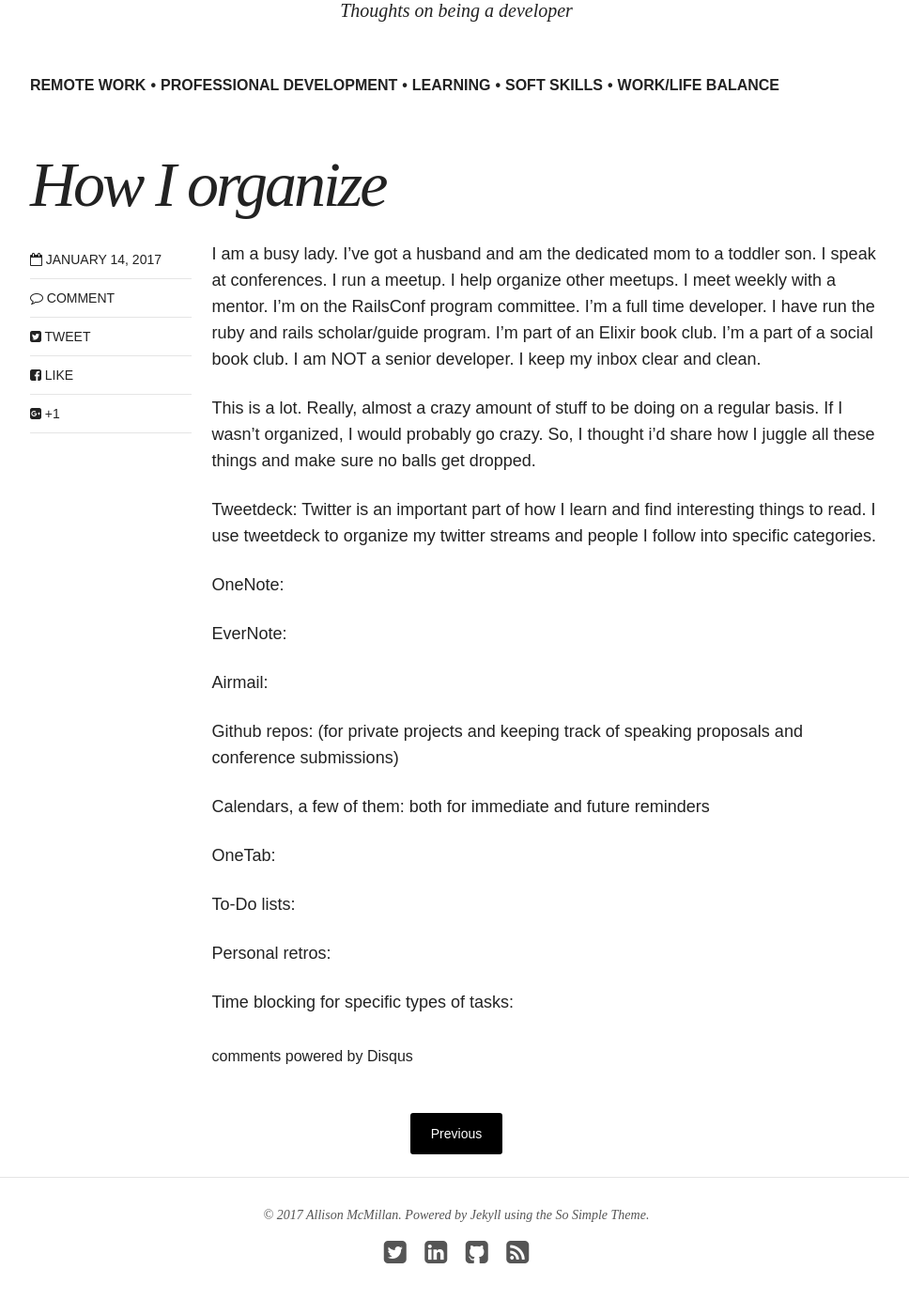
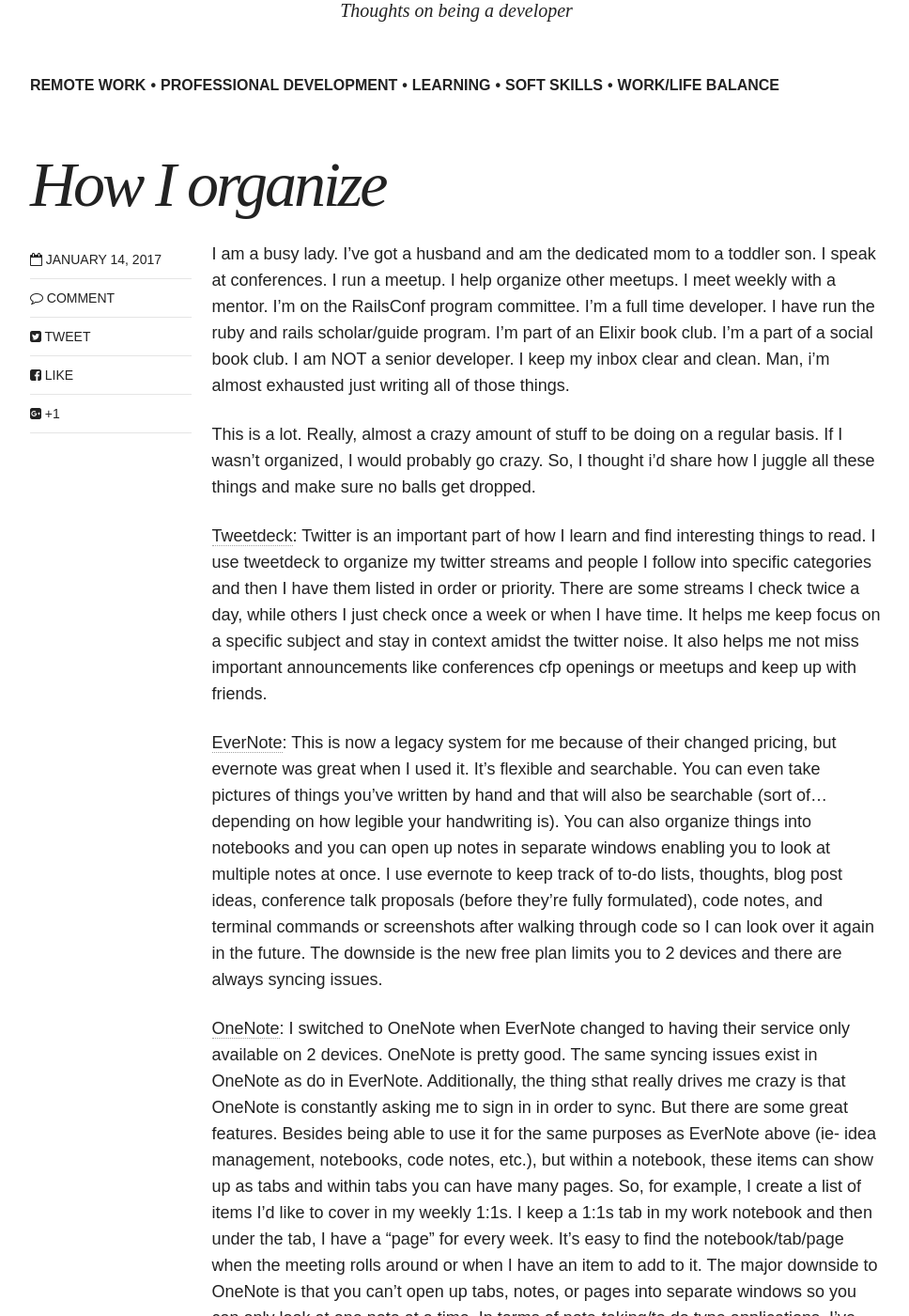
Before and after one commit to asheren/asheren.github.io, a Jekyll site: the page built from _posts/blog/2016-01-14-how-I-organize.md, in a window 1280 px wide and 1400 px high, scrolled down 372 px. Shown: the whole window at 94% size, without its empty margins (154-1122 px from the left). Built offline with Jekyll 4.4.1, drawn with Linux system fonts in a browser that asks for light colours; nearby versions of some CDN libraries; comment, search, counter and statistics services are not loaded; some of the changed text lies outside the part shown.

Commit message:
working through expanding on how I organize

```diff
--- a/_posts/blog/2016-01-14-how-I-organize.md
+++ b/_posts/blog/2016-01-14-how-I-organize.md
@@ -12,27 +12,28 @@
 - work/life balance
 ---
 
-I am a busy lady. I've got a husband and am the dedicated mom to a toddler son. I speak at conferences. I run a meetup. I help organize other meetups. I meet weekly with a mentor. I'm on the RailsConf program committee. I'm a full time developer. I have run the ruby and rails scholar/guide program. I'm part of an Elixir book club. I'm a part of a social book club. I am NOT a senior developer. I keep my inbox clear and clean.
+I am a busy lady. I've got a husband and am the dedicated mom to a toddler son. I speak at conferences. I run a meetup. I help organize other meetups. I meet weekly with a mentor. I'm on the RailsConf program committee. I'm a full time developer. I have run the ruby and rails scholar/guide program. I'm part of an Elixir book club. I'm a part of a social book club. I am NOT a senior developer. I keep my inbox clear and clean. Man, i'm almost exhausted just writing all of those things.
 
 This is a lot. Really, almost a crazy amount of stuff to be doing on a regular basis. If I wasn't organized, I would probably go crazy. So, I thought i'd share how I juggle all these things and make sure no balls get dropped.
 
-Tweetdeck: Twitter is an important part of how I learn and find interesting things to read. I use tweetdeck to organize my twitter streams and people I follow into specific categories.
+[Tweetdeck](https://tweetdeck.twitter.com/): Twitter is an important part of how I learn and find interesting things to read. I use tweetdeck to organize my twitter streams and people I follow into specific categories and then I have them listed in order or priority. There are some streams I check twice a day, while others I just check once a week or when I have time. It helps me keep focus on a specific subject and stay in context amidst the twitter noise. It also helps me not miss important announcements like conferences cfp openings or meetups and keep up with friends.
 
-OneNote:
+[EverNote](https://evernote.com/): This is now a legacy system for me because of their changed pricing, but evernote was great when I used it. It's flexible and searchable. You can even take pictures of things you've written by hand and that will also be searchable (sort of... depending on how legible your handwriting is). You can also organize things into notebooks and you can open up notes in separate windows enabling you to look at multiple notes at once. I use evernote to keep track of to-do lists, thoughts, blog post ideas, conference talk proposals (before they're fully formulated), code notes, and terminal commands or screenshots after walking through code so I can look over it again in the future. The downside is the new free plan limits you to 2 devices and there are always syncing issues.
 
-EverNote:
+[OneNote](https://www.onenote.com/): I switched to OneNote when EverNote changed to having their service only available on 2 devices. OneNote is pretty good. The same syncing issues exist in OneNote as do in EverNote. Additionally, the thing sthat really drives me crazy is that OneNote is constantly asking me to sign in in order to sync. But there are some great features. Besides being able to use it for the same purposes as EverNote above (ie- idea management, notebooks, code notes, etc.), but within a notebook, these items can show up as tabs and within tabs you can have many pages. So, for example, I create a list of items I'd like to cover in my weekly 1:1s. I keep a 1:1s tab in my work notebook and then under the tab, I have a "page" for every week. It's easy to find the notebook/tab/page when the meeting rolls around or when I have an item to add to it. The major downside to OneNote is that you can't open up tabs, notes, or pages into separate windows so you can only look at one note at a time. In terms of note-taking/to do type applications, I've also heard good things about [todoist](https://en.todoist.com/), [wunderlist](https://www.wunderlist.com/), and, if you've got some $$, [Ulysses](https://www.ulyssesapp.com/).
 
+[Airmail](http://airmailapp.com/):
 
-Airmail:
+[Github repos](https://github.com/): (for private projects and keeping track of speaking proposals and conference submissions)
 
-Github repos: (for private projects and keeping track of speaking proposals and conference submissions)
+[Calendars](https://www.google.com/calendar), a few of them: both for immediate and future reminders
 
-Calendars, a few of them: both for immediate and future reminders
-
-OneTab:
+[OneTab](https://www.one-tab.com/):
 
 To-Do lists:
 
 Personal retros:
 
 Time blocking for specific types of tasks:
+
+None of these tools are perfect. There are trade-offs to each one. I'd love to hear your favorite apps for organizing!
```
